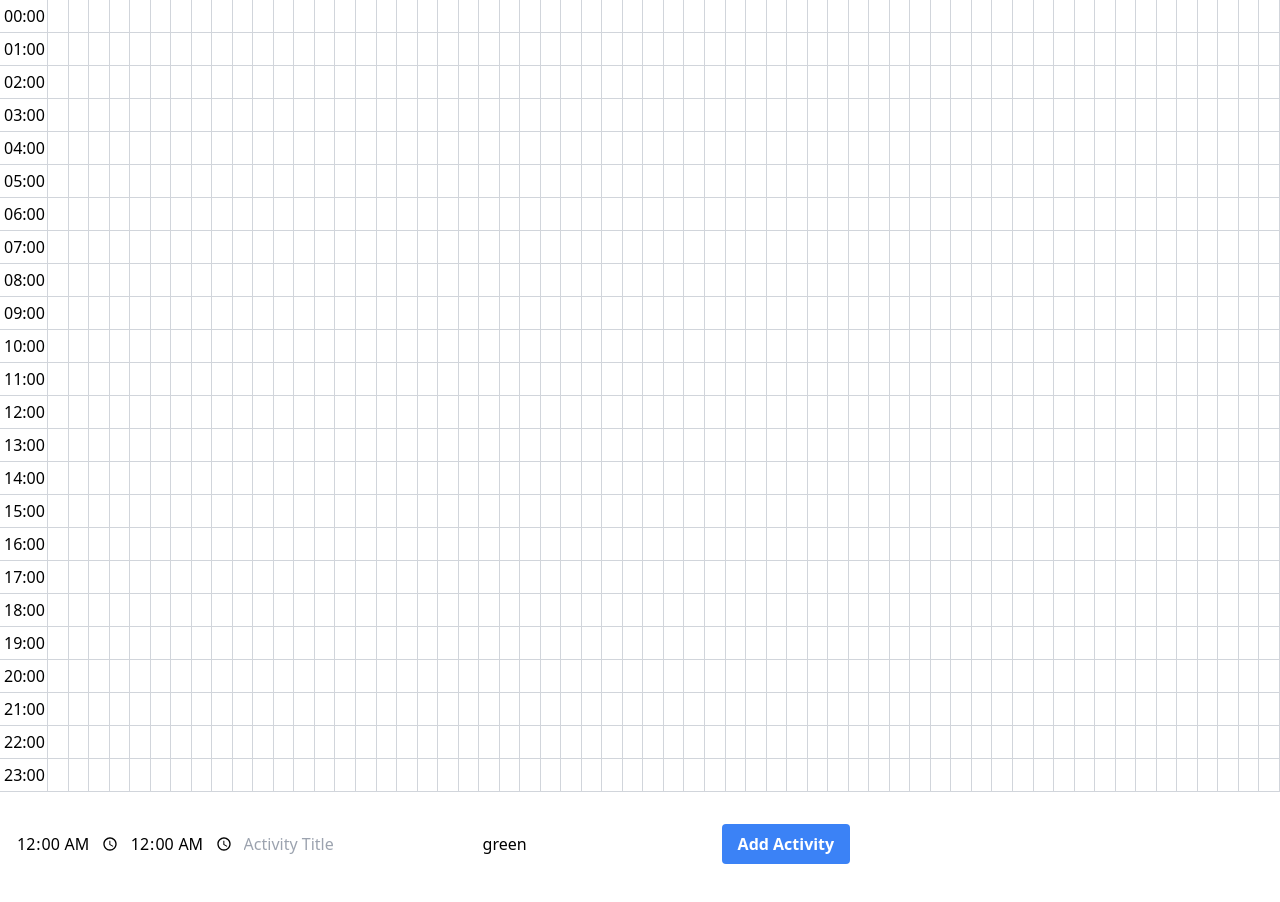
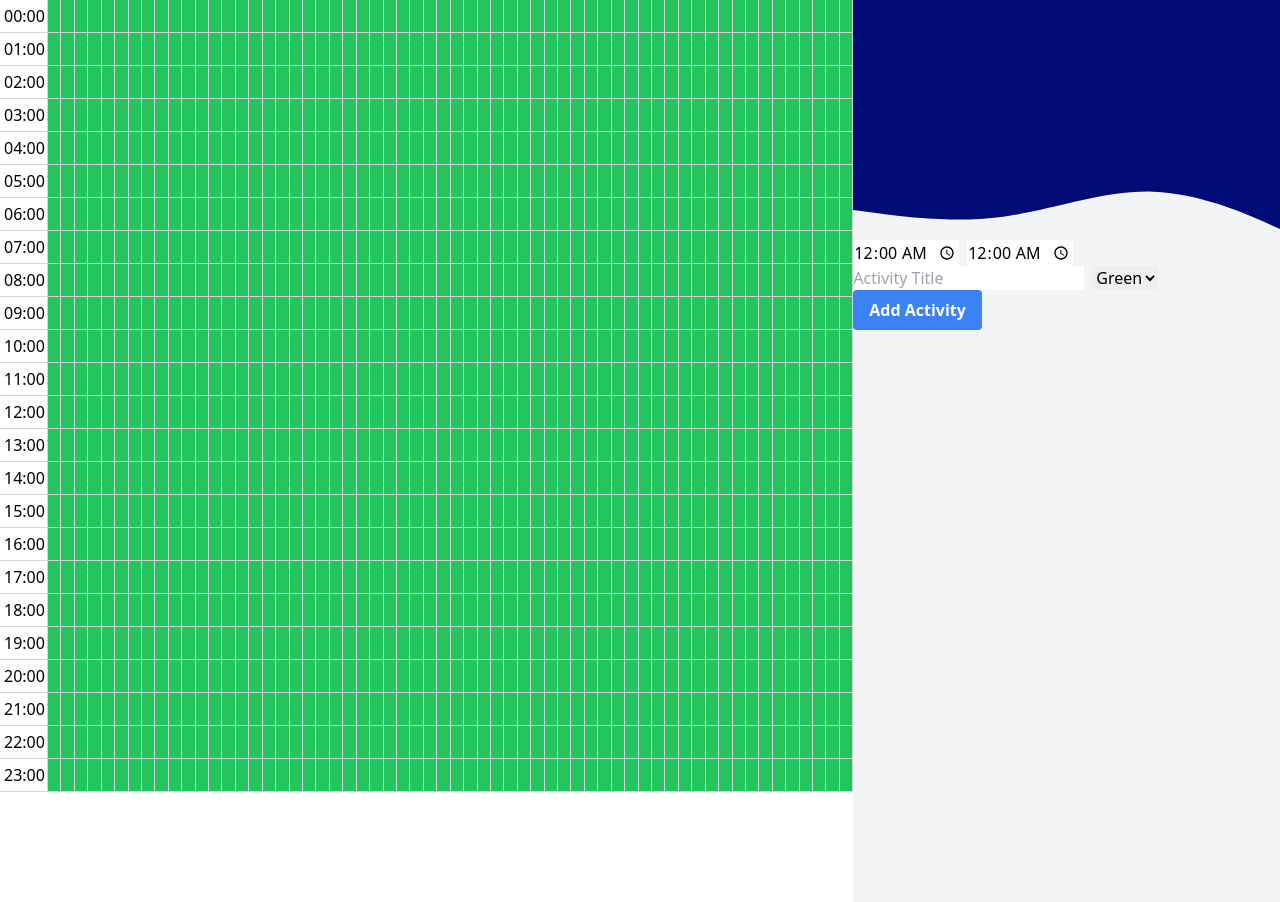
Before and after one commit to JasonBrunch/dayplanner, a Next.js app: page / in a window 1280 px wide. Shown: the top 902 px of the page. Built offline with nearby package versions, Linux system fonts and the light colour scheme.

Commit message:
Added some styling to the right control panel

```diff
--- a/pages/index.js
+++ b/pages/index.js
@@ -1,6 +1,6 @@
 import React, { useState } from "react";
 import { initializeSchedule, updateActivity } from "@/managers/planManager";
-import { colorMapping } from "@/managers/styleManager";
+
 
 
 
@@ -17,12 +17,18 @@ function Home() {
         // Update the daySchedule state with the new schedule
         setDaySchedule(updatedSchedule);
     };
+    const colorMapping = {
+        green: "bg-green-500",
+        red: "bg-red-500",
+        blue: "bg-blue-500",
+        // Add more mappings as needed
+    };
 
 
         return (
-            <>
+            <div className="flex">
                 {/* Schedule Container */}
-                <div className="flex flex-col items-center">
+                <div className="flex flex-col items-center w-2/3">
                     {Array.from({ length: 24 }, (_, hour) => (
                         <div key={hour} className="flex w-full border-b border-gray-300">
                             {/* Hour Display */}
@@ -48,7 +54,15 @@ function Home() {
                     ))}
                 </div>
                 {/* Inputs and Button Container */}
-            <div className="my-4 p-4">
+                <div className="w-1/3 bg-orange-100">
+
+                <div className="w-full h-40 bg-customBlue ">
+
+                </div >
+
+                <div className="bg-gray-100 relative overflow-hidden h-full" >
+                    <div className="absolute top-0 left-0 w-full h-[100px]" style={{ backgroundImage: "url('/wave.svg')", backgroundSize: 'cover', backgroundRepeat: 'no-repeat' }}></div>
+                    <div className="mt-20">
                                 <input
                                     type="time"
                                     value={startTime}
@@ -68,18 +82,23 @@ function Home() {
                                     onChange={e => setActivityTitle(e.target.value)}
                                     className="mr-2"
                                 />
-                <input
-                    type="text"
+                                {/* Color Selection Dropdown */}
+                                <select
                                     value={activityColor}
-                    placeholder="Color"
                                     onChange={e => setActivityColor(e.target.value)}
                                     className="mr-2"
-                />
+                                >
+                                    {Object.keys(colorMapping).map(color => (
+                                        <option key={color} value={color}>{color.charAt(0).toUpperCase() + color.slice(1)}</option>
+                                    ))}
+                                </select>
                                 <button onClick={handleAddActivity} className="bg-blue-500 hover:bg-blue-700 text-white font-bold py-2 px-4 rounded">
                                     Add Activity
                                 </button>
                                 </div>
-        </>
+                                </div>
+                        </div>
+        </div>
     );
 }
 
--- a/tailwind.config.js
+++ b/tailwind.config.js
@@ -7,6 +7,9 @@ module.exports = {
   ],
   theme: {
     extend: {
+      colors: {
+        customBlue: '#000b76',
+      },
       backgroundImage: {
         "gradient-radial": "radial-gradient(var(--tw-gradient-stops))",
         "gradient-conic":
```
Also changed, not shown: public/wave.svg (added). Lines whose indentation alone changed are shown as unchanged.
